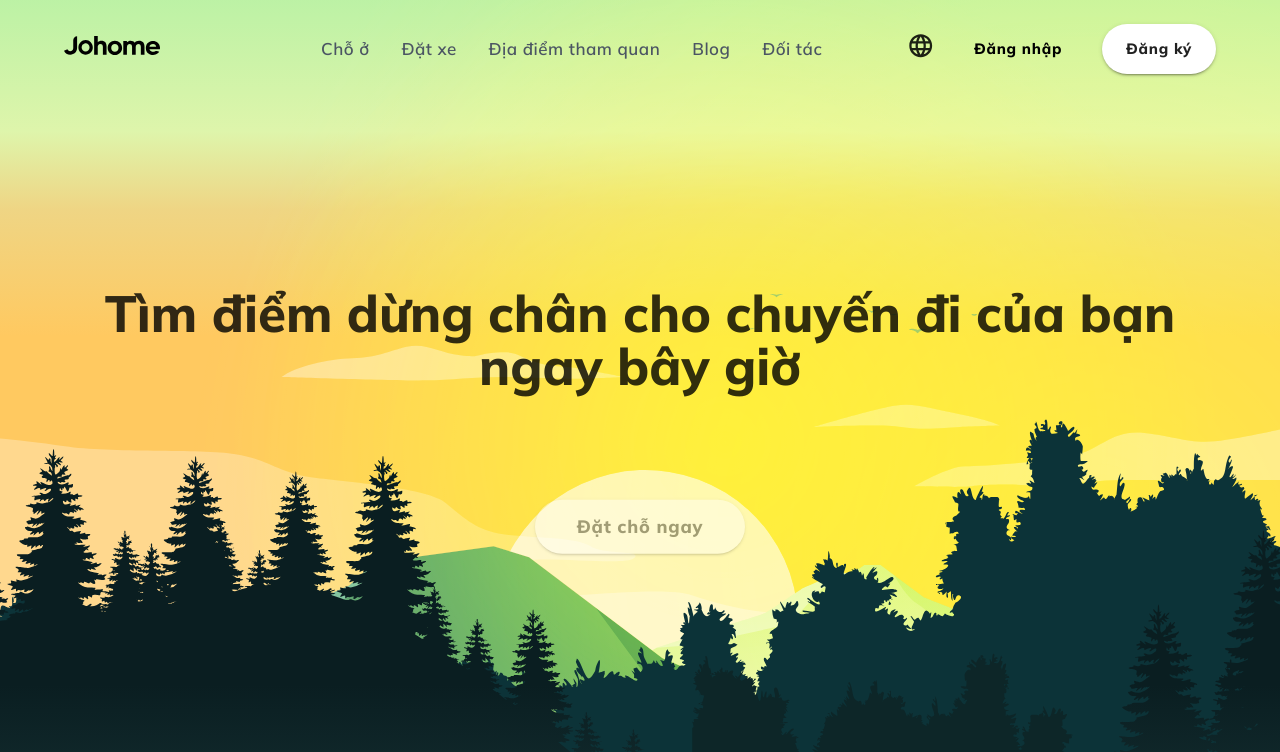
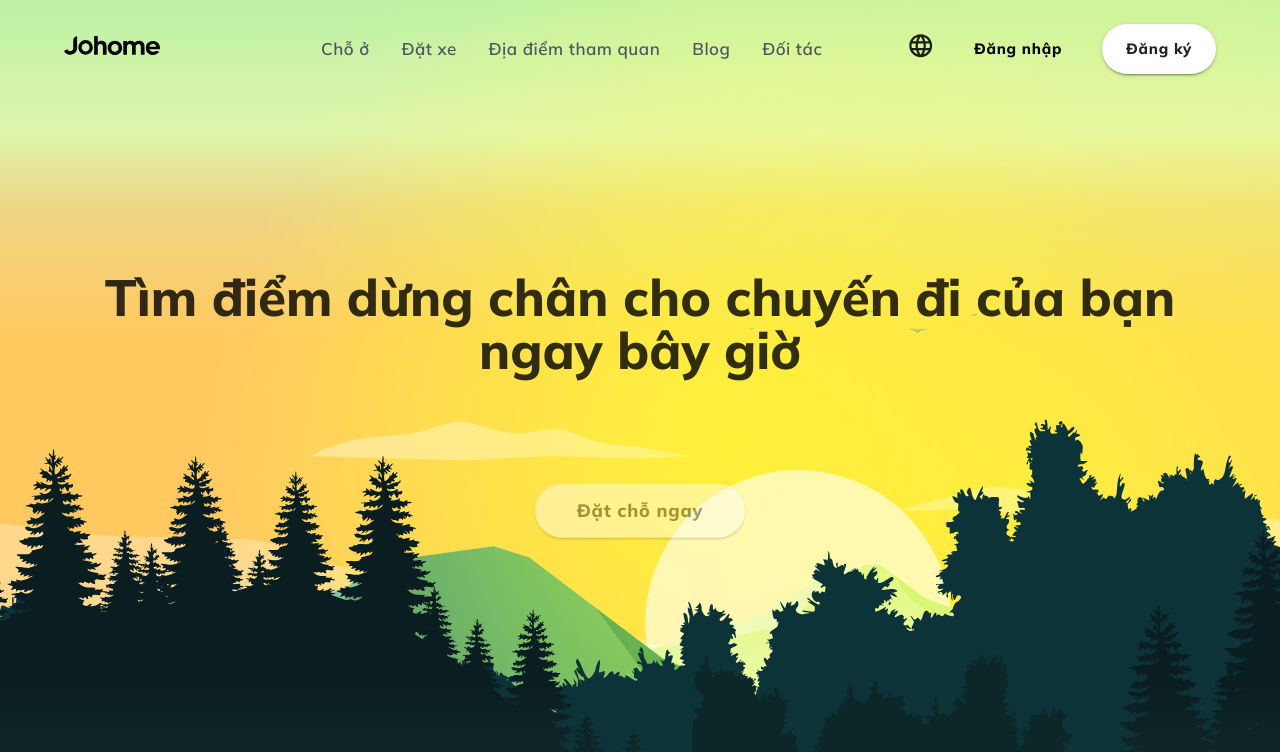
Before and after one commit to theHuycoder/johome, a Next.js app in the folder johome-web/: page / in a window 1280 px wide. Shown: the top 752 px of the page. Built offline with nearby package versions, Linux system fonts and the light colour scheme; no server answers.

Commit message:
feat: intro landing

```diff
--- a/johome-web/views/IntroLanding/IntroLanding.tsx
+++ b/johome-web/views/IntroLanding/IntroLanding.tsx
@@ -22,7 +22,7 @@ export default function IntroLanding() {
     display="flex"
     alignItems="flex-start"
     justifyContent="center"
-    paddingTop={35}
+    paddingTop={33}
    >
     <Box
      display="flex"
--- a/johome-web/views/IntroLanding/useAnimation.ts
+++ b/johome-web/views/IntroLanding/useAnimation.ts
@@ -81,7 +81,7 @@ export default function useAnimation() {
     ".sun",
     {
      duration: 4,
-     xPercent: 160,
+     xPercent: 220,
      yPercent: 160,
      scale: 1.2,
     },
@@ -111,8 +111,9 @@ export default function useAnimation() {
     ".cloud",
     {
      duration: 4,
-     yPercent: 80,
+     yPercent: 100,
      xPercent: 0,
+     scale: 1.1,
     },
     0
    )
```
